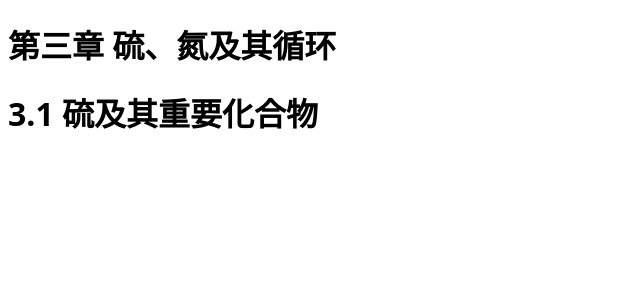
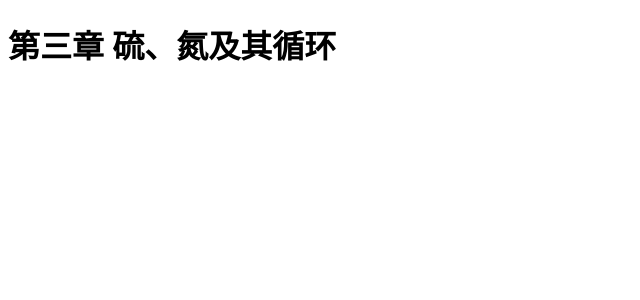
Before and after one commit to CLCK0622/Shanghai-High-School-Knowledge, a Next.js app: page /10A/Chemistry/3 in a window 1280 px wide. Shown: the top 300 px of the page, without its empty margins (0-640 px from the left). Built offline with nearby package versions, Linux system fonts and the light colour scheme; a small style sheet from the web is missing.

Commit message:
Update 3.mdx

```diff
--- a/pages/10A/Chemistry/3.mdx
+++ b/pages/10A/Chemistry/3.mdx
@@ -1,3 +1 @@
 # 第三章 硫、氮及其循环
-
-# 3.1 硫及其重要化合物
```
